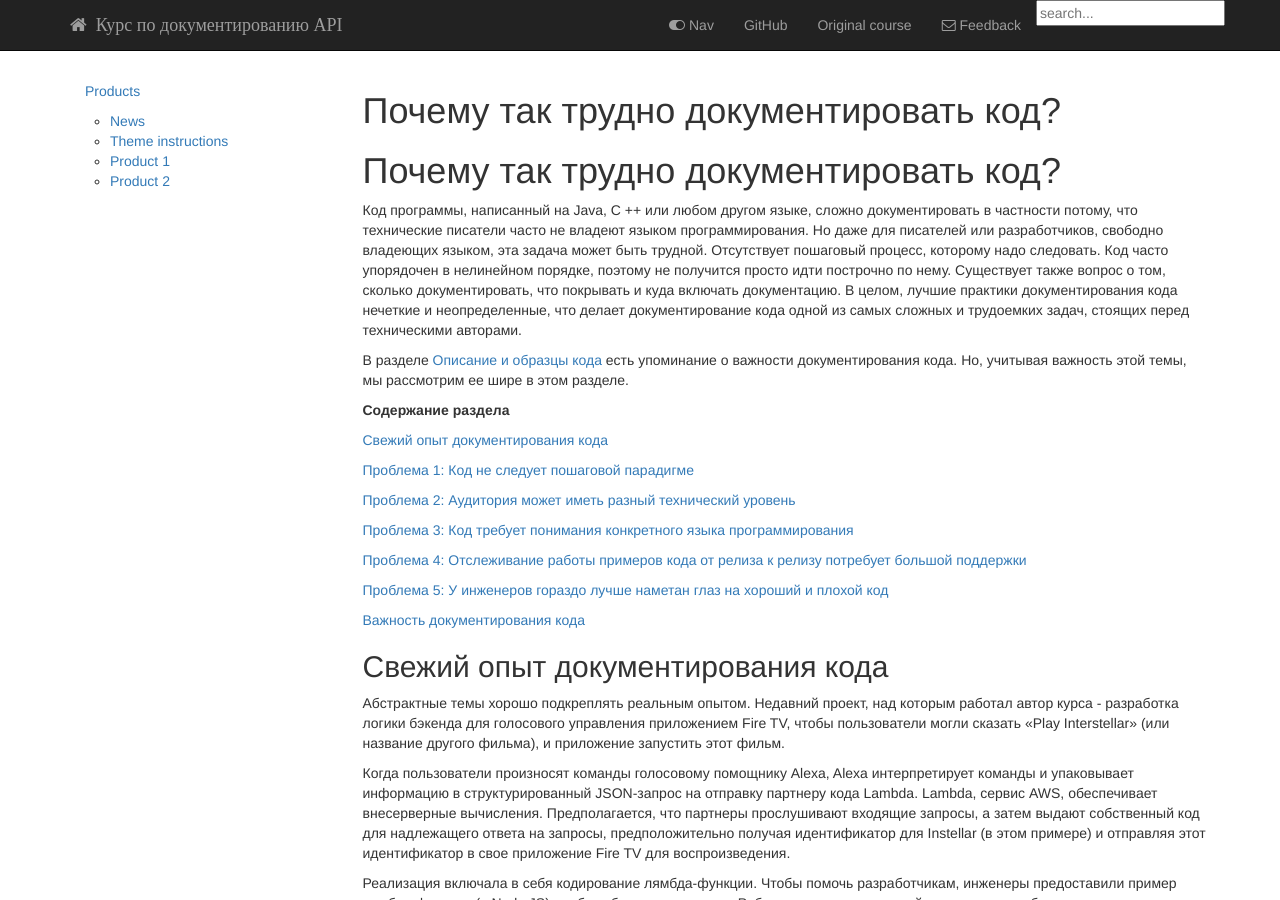
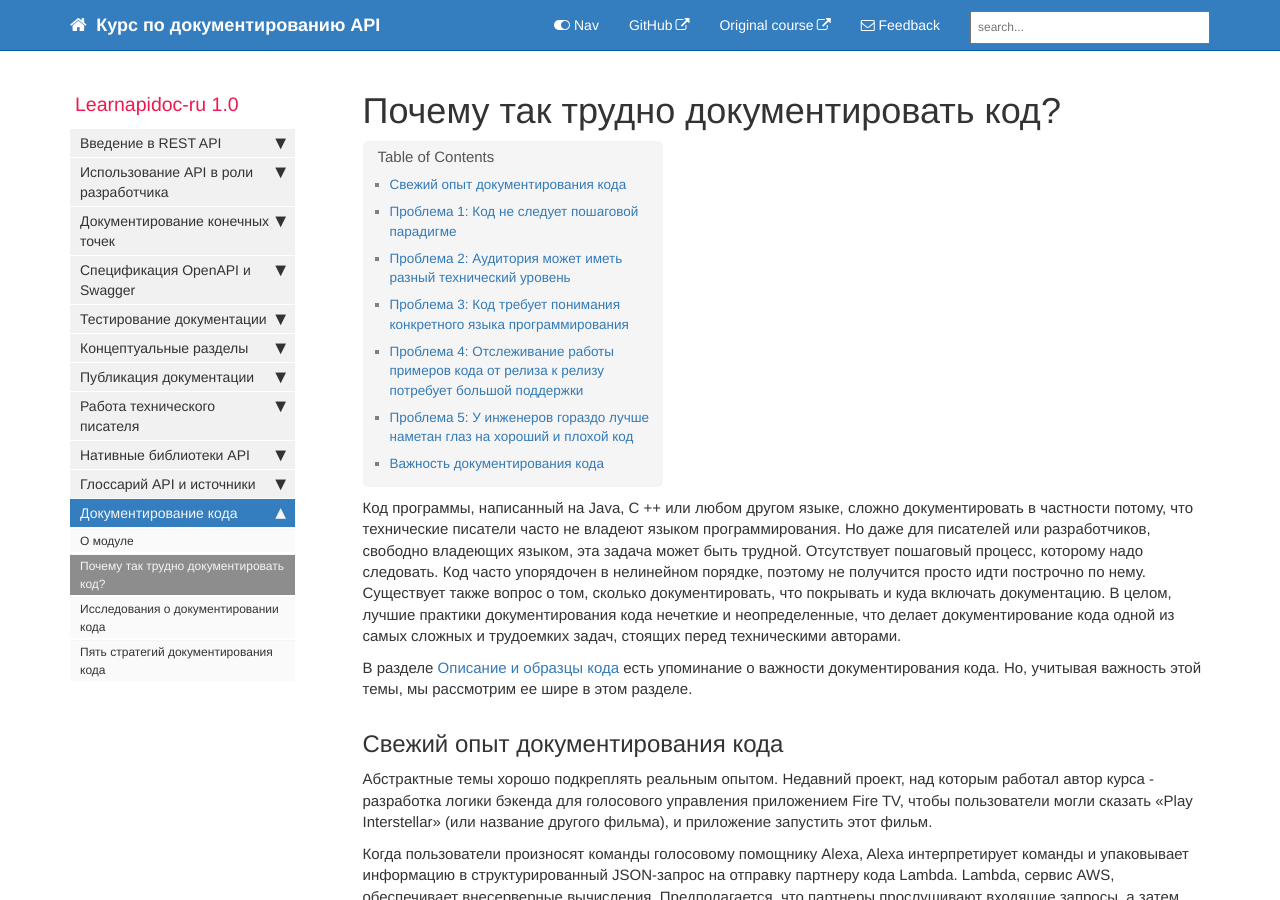
Before and after one commit to Starkovden/Starkovden.github.io, a Jekyll site: the page built from pages/doc-code/doc-code.md, in a window 1280 px wide and 900 px high. Built offline with Jekyll 4.4.1, drawn with Linux system fonts in a browser that asks for light colours; nearby versions of some CDN libraries; our own code applies the rules of GitHub Pages for plain Markdown files; library files that are not in the unit come from our copies; comment, search, counter and statistics services are not loaded; some of the changed lines change nothing that is shown.

Commit message:
фоматирование раздела

```diff
--- a/pages/doc-code/doc-code.md
+++ b/pages/doc-code/doc-code.md
@@ -1,27 +1,14 @@
-# Почему так трудно документировать код?
-
-
+---
+title: Почему так трудно документировать код?
+last_updated: Oct 11, 2019
+sidebar: mydoc_sidebar
+permalink: doc-code.html
+folder: doc-code
+---
 
 Код программы, написанный на Java, C ++ или любом другом языке, сложно документировать в частности потому, что технические писатели часто не владеют языком программирования. Но даже для писателей или разработчиков, свободно владеющих языком, эта задача может быть трудной. Отсутствует пошаговый процесс, которому надо следовать. Код часто упорядочен в нелинейном порядке, поэтому не получится просто идти построчно по нему. Существует также вопрос о том, сколько документировать, что покрывать и куда включать документацию. В целом, лучшие практики документирования кода нечеткие и неопределенные, что делает документирование кода одной из самых сложных и трудоемких задач, стоящих перед техническими авторами.
 
-В разделе [Описание и образцы кода](conceptual-topics/code-samples.md) есть упоминание о важности документирования кода. Но, учитывая важность этой темы, мы рассмотрим ее шире в этом разделе.
-
-**Содержание раздела**
-
-
-[Свежий опыт документирования кода](#recent-experience)
-
-[Проблема 1: Код не следует пошаговой парадигме](#paradigm)
-
-[Проблема 2: Аудитория может иметь разный технический уровень](#variance)
-
-[Проблема 3: Код требует понимания конкретного языка программирования](#specific-language)
-
-[Проблема 4: Отслеживание работы примеров кода от релиза к релизу потребует большой поддержки](#maintenance)
-
-[Проблема 5: У инженеров гораздо лучше наметан глаз на хороший и плохой код](#good-bad)
-
-[Важность документирования кода](#importance)
+В разделе [Описание и образцы кода](code-samples.html) есть упоминание о важности документирования кода. Но, учитывая важность этой темы, мы рассмотрим ее шире в этом разделе.
 
 <a name="recent-experience"></a>
 ## Свежий опыт документирования кода
@@ -83,7 +70,7 @@
 
 Ниже видео инженера Рути Бен Дор на конференции «Write the Docs». На вопрос: «Каковы три наиболее важных элемента создания документации API?», Рут ответил (на 4:15):
 
-[![video](img/1.jpg)](https://youtu.be/oItYMZHJv3g)
+{% include image.html file="doc-code/1.jpg" url="https://youtu.be/oItYMZHJv3g" alt="Видео 1" %}
 
 > Я думаю, если вы собираетесь создавать документацию по API, есть три вещи, которые следует либо включить в нее, либо сделать в процессе ее создания. Я думаю, самое важное, если вы хотите, чтобы люди просто начали его использовать, это примеры кода. Существует множество генераторов документации API, которые будут генерировать примеры кода для вас. Иногда они не очень хороши, поэтому нужно иметь кого-то на самом деле, кто проверил бы эти примеры кода, чтобы убедиться, что они действительно работают правильно. Одно дело получить метод и то, как он вызывается, но для разработчика нужно взять его и понять, как создать рабочий код, достигнув этой конечной точки, это совершенно другое. В отличие от того, могут ли они просто копировать и вставлять в консоль браузера, чтобы доказать, что она работает для себя, это действительно хороший способ снизить барьер для входа. Примеры кода огромны, и примеры кода на разных языках, которые люди могут использовать с вашим API.
 
@@ -91,6 +78,6 @@
 
 Несмотря на важность примеров кода, их нелегко реализовать. По этой причине они часто игнорируются или отсутствуют в документации API. На самом деле, примеры кода могут быть самой сложной частью документации, которую должны документировать технические писатели. В этом разделе разберемся, почему документирование кода может быть сложной задачей, а затем в дополнительных темах рассмотрим конкретные стратегии для успешного включения примеров кода в документацию.
 
-[🔙](README.md)
+[🔙](about-eleventh-module.html)
 
-[Go next ➡](doc-research.md)
+[Go next ➡](doc-research.html)
```
